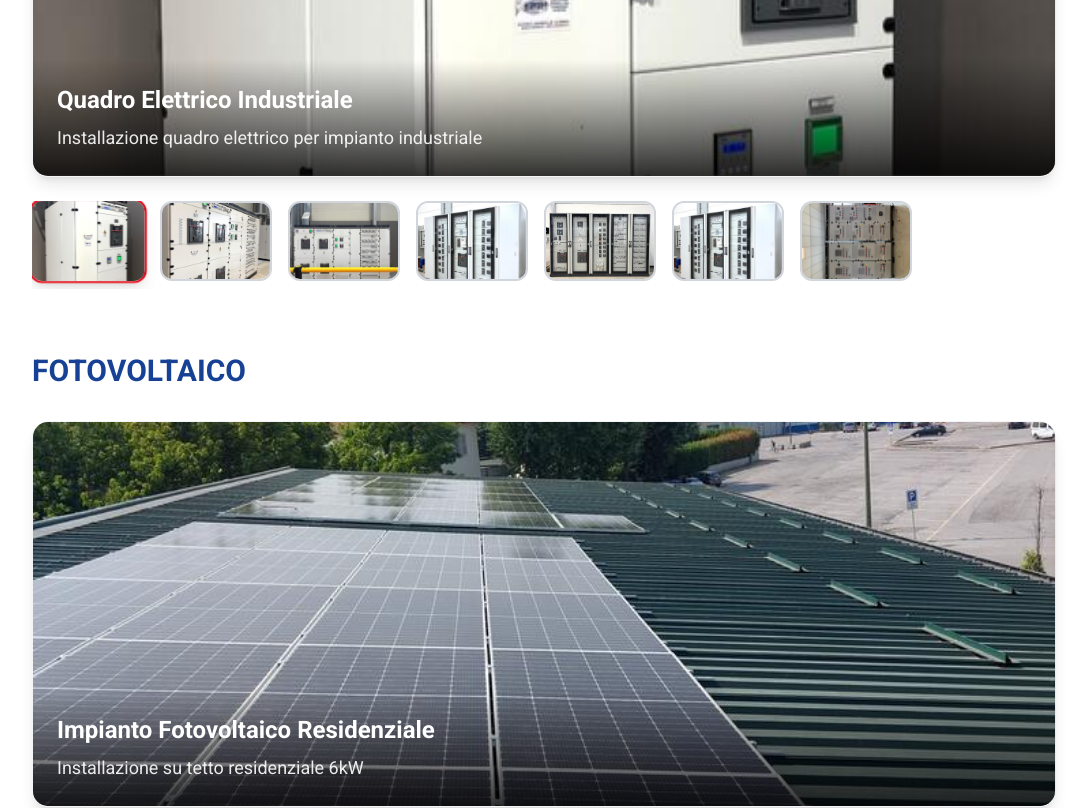
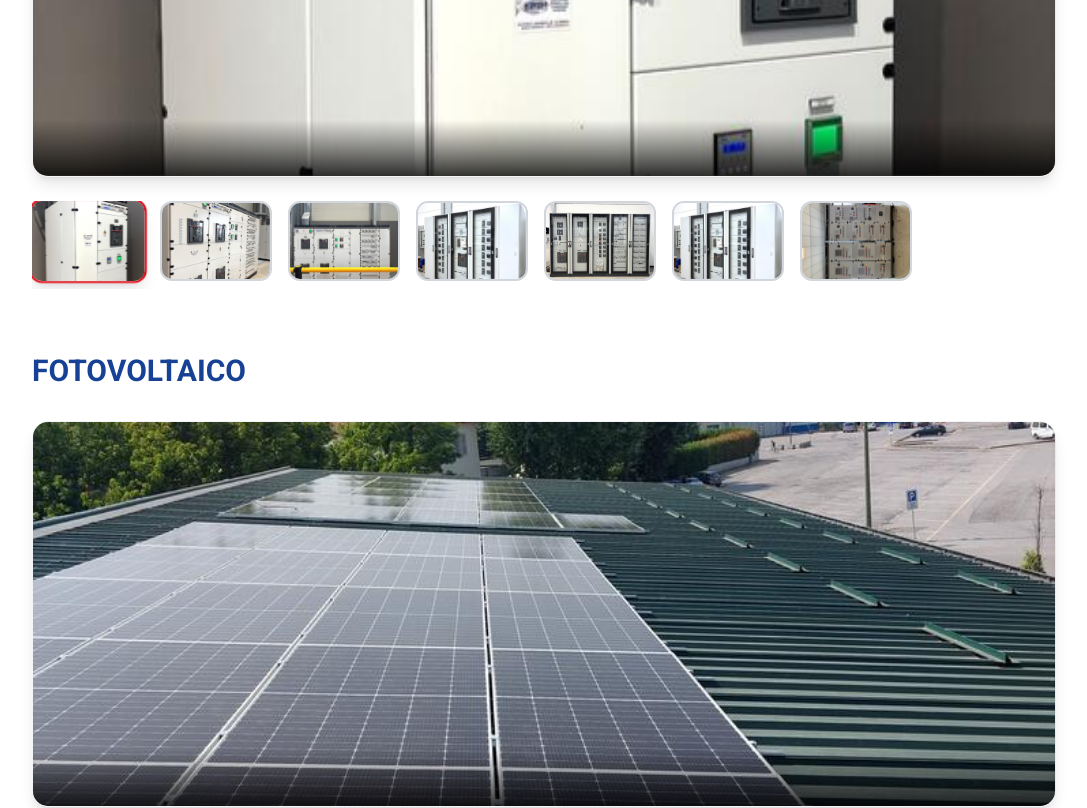
Before and after one commit to Stefano300pel/elettroservice, a Next.js app: page /realizzazioni in a window 1280 px wide. Shown: the part 1080-1888 px from the top of the page, without its empty margins (96-1183 px from the left). Built offline with nearby package versions, Linux system fonts and the light colour scheme; a web font is replaced by a local one.

Commit message:
descrizione rimosse

```diff
--- a/src/app/realizzazioni/ProgettiContent.tsx
+++ b/src/app/realizzazioni/ProgettiContent.tsx
@@ -249,132 +249,131 @@ export default function ProgettiContent() {
             {
                 id: 5,
                 image: "./QUADRI/image00015.jpeg",
-                title: "Quadro Elettrico Industriale",
-                description: "Installazione quadro elettrico per impianto industriale",
-                detailedDescription: "Progettazione e installazione di quadro elettrico per impianto industriale con protezioni differenziali e sistemi di controllo avanzati."
+
+
+
             },
             {
                 id: 6,
                 image: "./QUADRI/image00017.jpeg",
-                title: "Sistema di Controllo Automatico",
-                description: "Quadro di controllo con automazione PLC",
-                detailedDescription: "Implementazione di sistema di controllo automatico con PLC per ottimizzazione dei processi produttivi."
+
+
+
             },
             {
                 id: 7,
                 image: "./QUADRI/image00018.jpeg",
-                title: "Quadro di Distribuzione",
-                description: "Quadro di distribuzione principale",
-                detailedDescription: "Installazione di quadro di distribuzione principale con sistemi di monitoraggio e protezione integrati."
+
+
+
             },
             {
                 id: 8,
                 image: "./QUADRI/image00039.jpeg",
-                title: "Impianto Elettrico Commerciale",
-                description: "Quadristica per edificio commerciale",
-                detailedDescription: "Progettazione completa della quadristica per edificio commerciale con sistemi di emergenza e backup."
+
+
+
             },
             {
                 id: 9,
                 image: "./QUADRI/image00047.jpeg",
-                title: "Sistema di Protezione",
-                description: "Quadro con protezioni avanzate",
-                detailedDescription: "Installazione di quadro elettrico con protezioni avanzate e sistemi di sicurezza per ambienti critici."
+
+
+
             },
             {
                 id: 10,
                 image: "./QUADRI/image00039.jpeg",
-                title: "Automazione Industriale",
-                description: "Quadro per automazione processo",
-                detailedDescription: "Sistema di quadristica per automazione di processo industriale con interfaccia HMI."
+
+
+
             },
             {
                 id: 11,
                 image: "./QUADRI/IMG_3240.jpg",
-                title: "Manutenzione Quadri",
-                description: "Servizio di manutenzione specializzata",
-                detailedDescription: "Servizio di manutenzione preventiva e correttiva su quadri elettrici esistenti."
+
+
+
             }
         ] as Project[],
         'Fotovoltaico': [
             {
                 id: 12,
                 image: "./FVT/20250610_152738.jpg",
-                title: "Impianto Fotovoltaico Residenziale",
-                description: "Installazione su tetto residenziale 6kW",
-                detailedDescription: "Impianto fotovoltaico residenziale da 6kW con ottimizzatori di potenza e sistema di monitoraggio in tempo reale."
+
+
             },
             {
                 id: 13,
                 image: "./FVT/Foto4.jpg",
-                title: "Impianto Commerciale",
-                description: "Sistema fotovoltaico per azienda",
-                detailedDescription: "Installazione di impianto fotovoltaico commerciale da 50kW per riduzione dei costi energetici aziendali."
+
+
+
             },
             {
                 id: 14,
                 image: "./FVT/image00004.jpeg",
-                title: "Pannelli ad Alta Efficienza",
-                description: "Installazione pannelli monocristallini",
-                detailedDescription: "Impianto con pannelli monocristallini ad alta efficienza per massimizzare la produzione energetica."
+
+
+
             },
             {
                 id: 15,
                 image: "./FVT/IMG-20250723-WA0031.jpg",
-                title: "Sistema con Storage",
-                description: "Fotovoltaico con accumulo batterie",
-                detailedDescription: "Impianto fotovoltaico con sistema di accumulo per autoconsumo e backup energetico."
+
+
+
             },
             {
                 id: 16,
                 image: "./FVT/Screenshot2025-09-29073734.png",
-                title: "Monitoraggio Avanzato",
-                description: "Sistema di monitoraggio produzione",
-                detailedDescription: "Implementazione di sistema di monitoraggio avanzato per controllo e ottimizzazione della produzione."
+
+
+
             },
             {
                 id: 17,
                 image: "./FVT/WhatsAppImage2021-09-21at17.18.10(2).jpeg",
-                title: "Impianto Industriale",
-                description: "Grande impianto fotovoltaico industriale",
-                detailedDescription: "Progettazione e installazione di impianto fotovoltaico industriale da 200kW per autoconsumo aziendale."
+
+
+
             }
         ] as Project[],
         'Illuminazione': [
             {
                 id: 18,
                 image: "./ILLUMINAZIONE/image00001.jpeg",
-                title: "Illuminazione LED Industriale",
-                description: "Retrofit illuminazione capannone",
-                detailedDescription: "Sostituzione completa dell'illuminazione tradizionale con sistema LED ad alta efficienza per capannone industriale."
+
+
+
             },
             {
                 id: 19,
                 image: "./ILLUMINAZIONE/image00004.jpeg",
-                title: "Illuminazione Stradale",
-                description: "Sistema di illuminazione pubblica",
-                detailedDescription: "Progettazione e installazione di illuminazione stradale LED con controllo intelligente e riduzione consumi."
+
+
+
             },
             {
                 id: 20,
                 image: "./ILLUMINAZIONE/image00012.jpeg",
-                title: "Illuminazione Commerciale",
-                description: "Progetto illuminazione negozio",
-                detailedDescription: "Progettazione illuminazione commerciale per valorizzazione prodotti e comfort visivo clienti."
+
+
+
             },
             {
                 id: 21,
                 image: "./ILLUMINAZIONE/image00013.jpeg",
-                title: "Smart Lighting",
-                description: "Illuminazione intelligente controllata",
-                detailedDescription: "Sistema di illuminazione intelligente con controllo wireless e programmazione automatica."
+
+
+
             },
             {
                 id: 22,
                 image: "./ILLUMINAZIONE/IMG_2850.jpg",
-                title: "Illuminazione di Emergenza",
-                description: "Sistema di illuminazione sicurezza",
-                detailedDescription: "Installazione di sistema di illuminazione di emergenza conforme alle normative di sicurezza."
+
+
+
             }
         ] as Project[]
     } as const;
```
Also changed, not shown: src/app/components/SwiperHero.tsx (+0 -8 lines).
